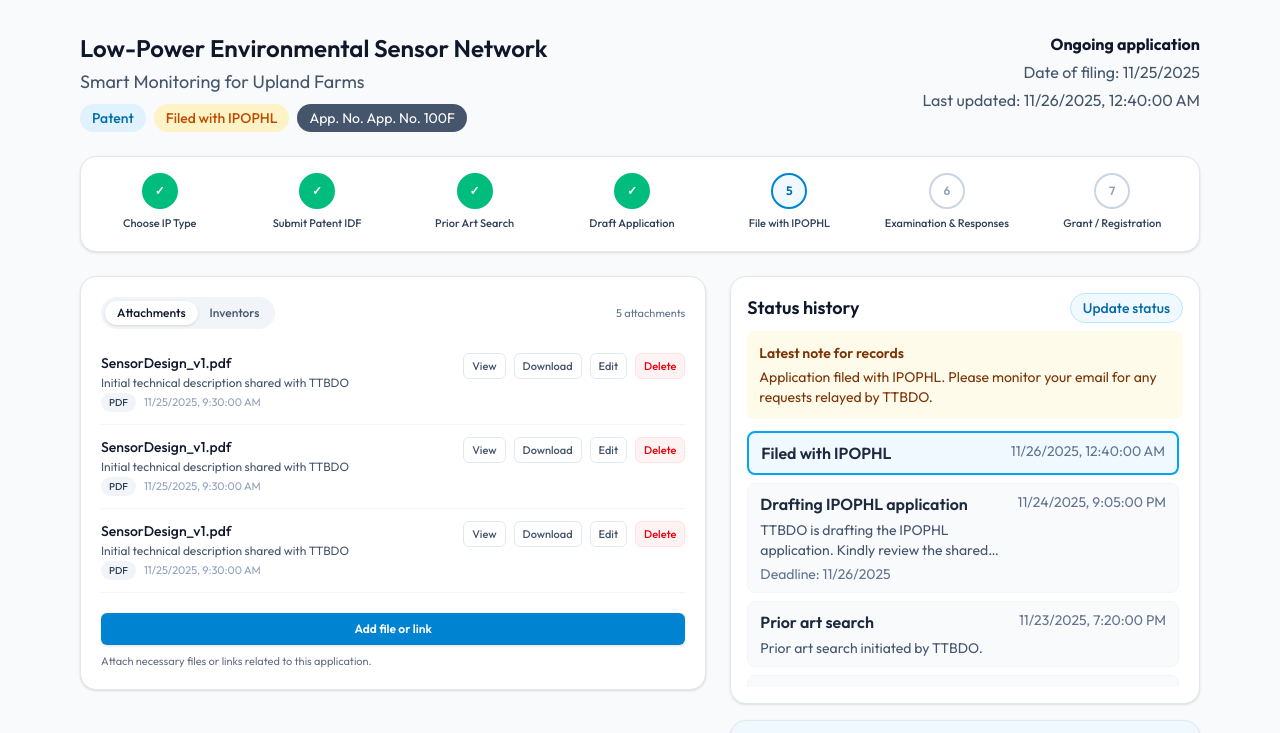
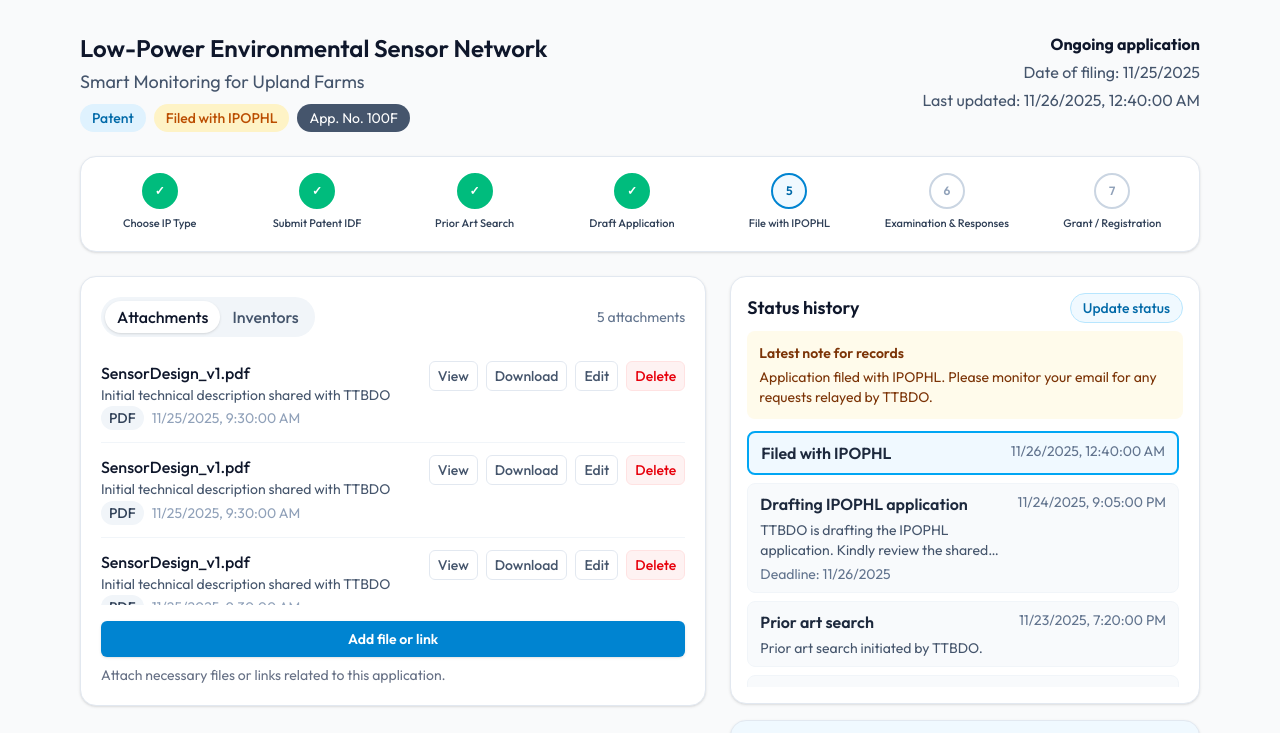
Before and after one commit to jrolana/iris, a Next.js app in the folder code/: page /admin-view-app in a window 1280 px wide. Shown: the top 733 px of the page. Built offline with nearby package versions, Linux system fonts and the light colour scheme.

Commit message:
fix: font size of attachment and inventors view

```diff
--- a/code/src/components/application/InformationPanel.tsx
+++ b/code/src/components/application/InformationPanel.tsx
@@ -29,7 +29,7 @@ function InformationPanel(props: DetailsPanelProps){
     return (
         <div className="rounded-2xl border border-slate-200 bg-white p-5 shadow-sm">
             <div className="flex items-center justify-between gap-2">
-                <div className="inline-flex rounded-full bg-slate-100 p-1 text-xs font-medium text-slate-600">
+                <div className="inline-flex rounded-full bg-slate-100 p-1 text-md font-medium text-slate-600">
                 <button
                     type="button"
                     onClick={() => setActiveTab('attachments')}
@@ -46,7 +46,7 @@ function InformationPanel(props: DetailsPanelProps){
                     Inventors
                 </button>
                 </div>
-                <span className="text-[11px] text-slate-500">{countLabel}</span>
+                <span className="text-sm text-slate-500">{countLabel}</span>
             </div>
 
             {activeTab === 'attachments' ? (
--- a/code/src/components/application/ViewAttachments.tsx
+++ b/code/src/components/application/ViewAttachments.tsx
@@ -22,33 +22,34 @@ function ViewAttachments(props: ViewAttachmentProps){
                 className="flex flex-col gap-2 py-3 sm:flex-row sm:items-start sm:justify-between"
                 >
                     <div className="min-w-0 flex-1">
-                    <p className="truncate text-sm font-medium text-slate-900">
+                        <p className="truncate text-md font-medium text-slate-900">
                         {file.filename}
                         </p>
                         {file.description && (
-                    <p className="mt-0.5 line-clamp-2 text-xs text-slate-600">
+                        <p className="mt-0.5 line-clamp-2 text-sm leading-tight text-slate-600">
                             {file.description}
                         </p>
                         )}
-                    <p className="mt-0.5 flex items-center gap-2 text-[11px] text-slate-400">
-                    <span className="rounded-full bg-slate-100 px-2 py-0.5 text-[10px] font-medium uppercase text-slate-700">
+                        <p className="mt-0.5 flex items-center gap-2 text-sm text-slate-400">
+                            <span className="rounded-full bg-slate-100 px-2 py-0.5 text-sm font-medium uppercase text-slate-700">
                                 {file.fileType}
                             </span>
                             <span>{new Date(file.uploadedAt).toLocaleString()}</span>
                         </p>
                     </div>
 
-                <div className="flex shrink-0 flex-wrap gap-2">
+                    {/* action buttons */}
+                    <div className="flex shrink-0 flex-wrap gap-2 text-sm">
                         <button
                         type="button"
-                    className="rounded-md border border-slate-200 bg-white px-2 py-1 text-[11px] font-medium text-slate-600 hover:bg-slate-50"
+                        className="rounded-md border border-slate-200 bg-white px-2 py-1 font-medium text-slate-600 hover:bg-slate-50"
                         >
                             View
                         </button>
                         {file.fileType !== "link" && (
                         <button
                             type="button"
-                        className="rounded-md border border-slate-200 bg-white px-2 py-1 text-[11px] font-medium text-slate-600 hover:bg-slate-50"
+                            className="rounded-md border border-slate-200 bg-white px-2 py-1 font-medium text-slate-600 hover:bg-slate-50"
                         >
                             Download
                         </button>
@@ -58,14 +59,14 @@ function ViewAttachments(props: ViewAttachmentProps){
                             <button
                             type="button"
                             onClick={() => onEditAttachment?.(file.fileId)}
-                        className="rounded-md border border-slate-200 bg-white px-2 py-1 text-[11px] font-medium text-slate-600 hover:bg-slate-50"
+                            className="rounded-md border border-slate-200 bg-white px-2 py-1 font-medium text-slate-600 hover:bg-slate-50"
                             >
                                 Edit
                             </button>
                             <button
                             type="button"
                             onClick={() => onDeleteAttachment?.(file.fileId)}
-                        className="rounded-md border border-red-100 bg-red-50 px-2 py-1 text-[11px] font-medium text-red-600 hover:bg-red-100"
+                            className="rounded-md border border-red-100 bg-red-50 px-2 py-1 font-medium text-red-600 hover:bg-red-100"
                             >
                                 Delete
                             </button>
@@ -81,11 +82,11 @@ function ViewAttachments(props: ViewAttachmentProps){
             <button
             type="button"
             onClick={isAdmin ? onAddAttachment : undefined}
-            className="w-full items-center rounded-md bg-sky-600 px-4 py-2 text-center text-xs font-semibold text-white shadow-sm disabled:cursor-not-allowed disabled:bg-slate-300"
+            className="w-full items-center rounded-md bg-sky-600 px-4 py-2 text-center text-sm font-semibold text-white shadow-sm disabled:cursor-not-allowed disabled:bg-slate-300"
             >
             {isAdmin ? 'Add file or link' : 'Upload a file or link'}
             </button>
-            <p className="mt-2 text-[11px] text-gray-500">
+            <p className="mt-2 text-sm text-gray-500">
             Attach necessary files or links related to this application.
             </p>
         </div>
--- a/code/src/components/application/ViewInventors.tsx
+++ b/code/src/components/application/ViewInventors.tsx
@@ -25,18 +25,18 @@ function ViewInventors(props: ViewInventorsProps){
             {inventors.map((inventor) => (
                 <li
                 key={inventor.inventorId}
-                className="flex items-center justify-between gap-3 py-3"
+                className="flex items-center justify-between py-3 sm:items-start"
                 >
                     <div className="min-w-0 flex-1">
-                    <p className="truncate text-sm font-medium text-slate-900">
+                        <p className="truncate text-md font-medium text-slate-900">
                         {inventor.full_name}
                         </p>
-                    <p className="mt-0.5 text-xs text-slate-600">
+                        <p className="text-sm text-slate-600">
                         {inventor.email}
                         </p>
-                    <p className="mt-0.5 text-[11px] text-slate-400">
+                        <span className="rounded-full bg-slate-100 px-2 py-0.5 text-sm font-medium uppercase text-slate-700">
                             {inventor.college}
-                    </p>
+                        </span>
                     </div>
                     {isAdmin && (
                         <div className="flex shrink-0 items-center gap-2">
@@ -45,7 +45,7 @@ function ViewInventors(props: ViewInventorsProps){
                             onClick={() =>
                             onEditInventor?.(inventor.inventorId)
                             }
-                        className="rounded-md border border-slate-200 bg-white px-2 py-1 text-[11px] font-medium text-slate-600 hover:bg-slate-50"
+                            className="rounded-md border border-slate-200 bg-white px-2 py-1 text-sm font-medium text-slate-600 hover:bg-slate-50"
                         >
                             Edit
                         </button>
@@ -54,7 +54,7 @@ function ViewInventors(props: ViewInventorsProps){
                             onClick={() =>
                             onRemoveInventor?.(inventor.inventorId)
                             }
-                        className="rounded-md border border-red-100 bg-red-50 px-2 py-1 text-[11px] font-medium text-red-600 hover:bg-red-100"
+                            className="rounded-md border border-red-100 bg-red-50 px-2 py-1 text-sm font-medium text-red-600 hover:bg-red-100"
                         >
                             Remove
                         </button>
@@ -69,16 +69,16 @@ function ViewInventors(props: ViewInventorsProps){
                 <button
                 type="button"
                 onClick={onAddInventor}
-                className="w-full items-center rounded-md bg-sky-600 px-4 py-2 text-center text-xs font-semibold text-white shadow-sm disabled:cursor-not-allowed disabled:bg-slate-300"
+                className="w-full items-center rounded-md bg-sky-600 px-4 py-2 text-center text-sm font-semibold text-white shadow-sm disabled:cursor-not-allowed disabled:bg-slate-300"
                 >
                 Add inventor
                 </button>
-                <p className="mt-2 text-[11px] text-gray-500">
+                <p className="mt-2 text-sm text-gray-500">
                 List all inventors for proper crediting and IP ownership.
                 </p>
             </>
             ) : (
-            <p className="mt-2 text-[11px] text-gray-500">
+            <p className="mt-2 text-sm text-gray-500">
                 Inventor list is managed by TTBDO. Contact them if any
                 corrections are needed.
             </p>
--- a/code/src/lib/dummy-data/application.ts
+++ b/code/src/lib/dummy-data/application.ts
@@ -7,7 +7,7 @@ export const dummyApplication: ApplicationType = {
   projectTitle: 'Smart Monitoring for Upland Farms',
   type_of_ip: 'patent',
   current_status_type: 'filed_with_ipophil',
-  applicationNumber: 'App. No. 100F',
+  applicationNumber: '100F',
   dateOfFiling: '2025-11-25',
   lastUpdated: '2025-11-26T00:40:00Z',
 };
```
Lines whose indentation alone changed are shown as unchanged.
